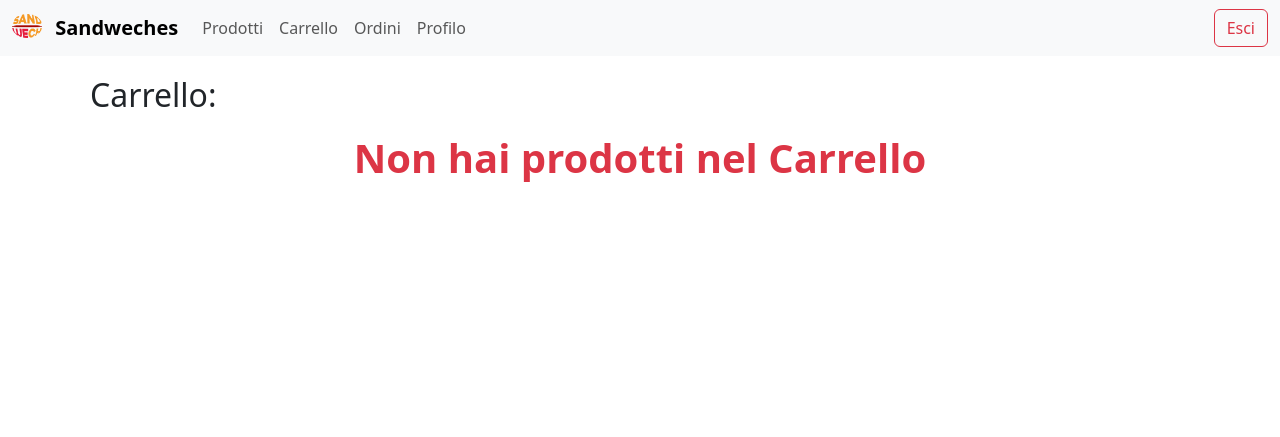
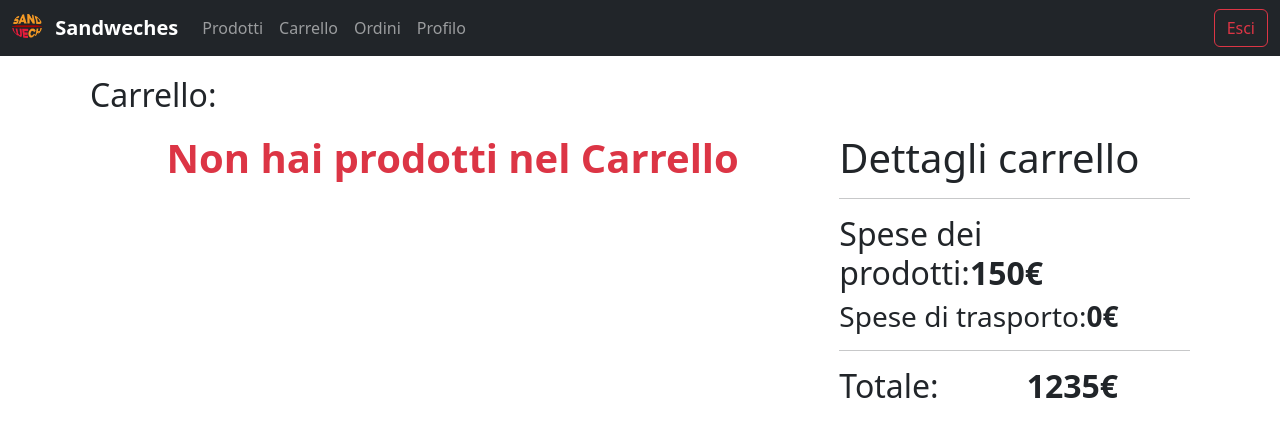
Before and after one commit to michele25-10/SandwechesUser, a PHP site: page /sandweches_user/pages/cart.php in a window 1280 px wide. Shown: the top 437 px of the page. Run offline with PHP 8.4, Linux system fonts and the light colour scheme; the visitor is signed in with stand-in values (Sample User, id 1); data that the repository does not hold is empty.

Commit message:
migliorata grafica frontend cart

```diff
--- a/user/function/cart.php
+++ b/user/function/cart.php
@@ -63,4 +63,8 @@ function addProductCart($data)
     return $response->message;
 }
 
+function removeProduct()
+{
+
+}
 ?>
--- a/user/pages/cart.php
+++ b/user/pages/cart.php
@@ -24,6 +24,8 @@ if (empty($_SESSION['user_id'])) {
 
   <div class="container fluid" style="padding: 20px;">
     <h2 style="margin-bottom:20px">Carrello:</h2>
+    <div class="row">
+      <div class="col-8">
         <div class="row row-cols-1 row-cols-sm-1 row-cols-md-1 g-1">
           <?php
           include_once dirname(__FILE__) . '/../function/cart.php';
@@ -58,13 +60,31 @@ if (empty($_SESSION['user_id'])) {
                     <h5><b>price:</b>
                       <?php echo $row['price'] ?>€
                       <h5>
+                        <button class="btn btn-danger" type="submit">Rimuovi</button>
                   </div>
                 </div>
               </div>
             <?php endforeach ?>
           <?php endif ?>
-
-
+        </div>
+      </div>
+      <div class="col-4">
+        <h1>Dettagli carrello</h1>
+        <hr>
+        </hr>
+        <h2>Spese dei prodotti:<b>150€</b></h2>
+        <h3>Spese di trasporto:<b>0€</b></h3>
+        <hr>
+        </hr>
+        <div class="row">
+          <div class="col">
+            <h2>Totale:</h2>
+          </div>
+          <div class="col">
+            <h2><b>1235€</h2></b>
+          </div>
+        </div>
+      </div>
     </div>
   </div>
 
--- a/user/pages/navbar.php
+++ b/user/pages/navbar.php
@@ -9,7 +9,7 @@
 </head>
 
 <body>
-    <nav class="navbar navbar-expand-lg bg-body-tertiary" style="background-color: #ff8c00;">
+    <nav class="navbar navbar-expand-lg bg-dark" data-bs-theme="dark">
         <div class="container-fluid">
             <a class="navbar-brand fw-bold" href="homePage.php">
                 <img src="../assets/img/logo.png" alt="Logo" width="30" height="24"
```
Lines whose indentation alone changed are shown as unchanged.
